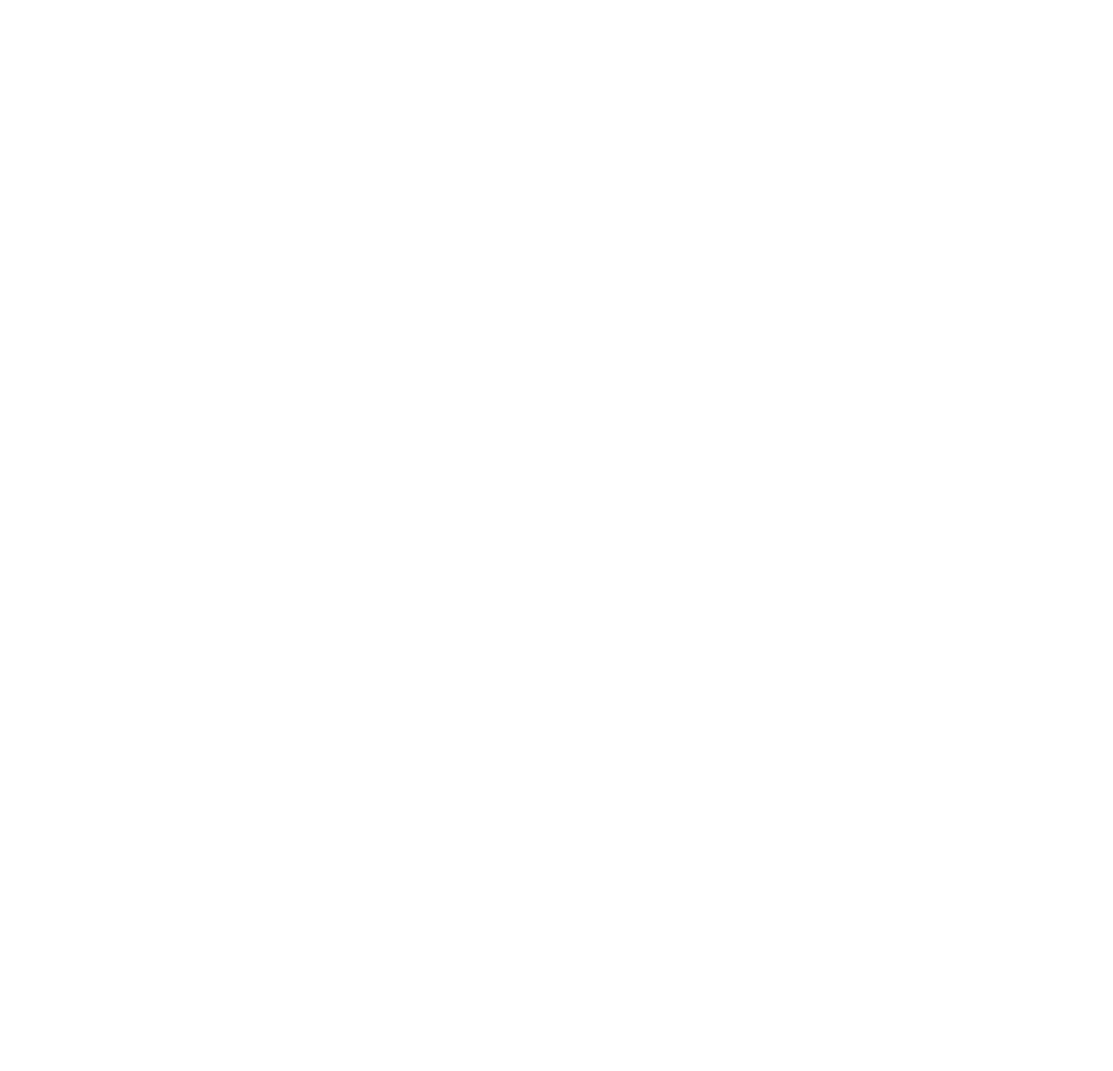
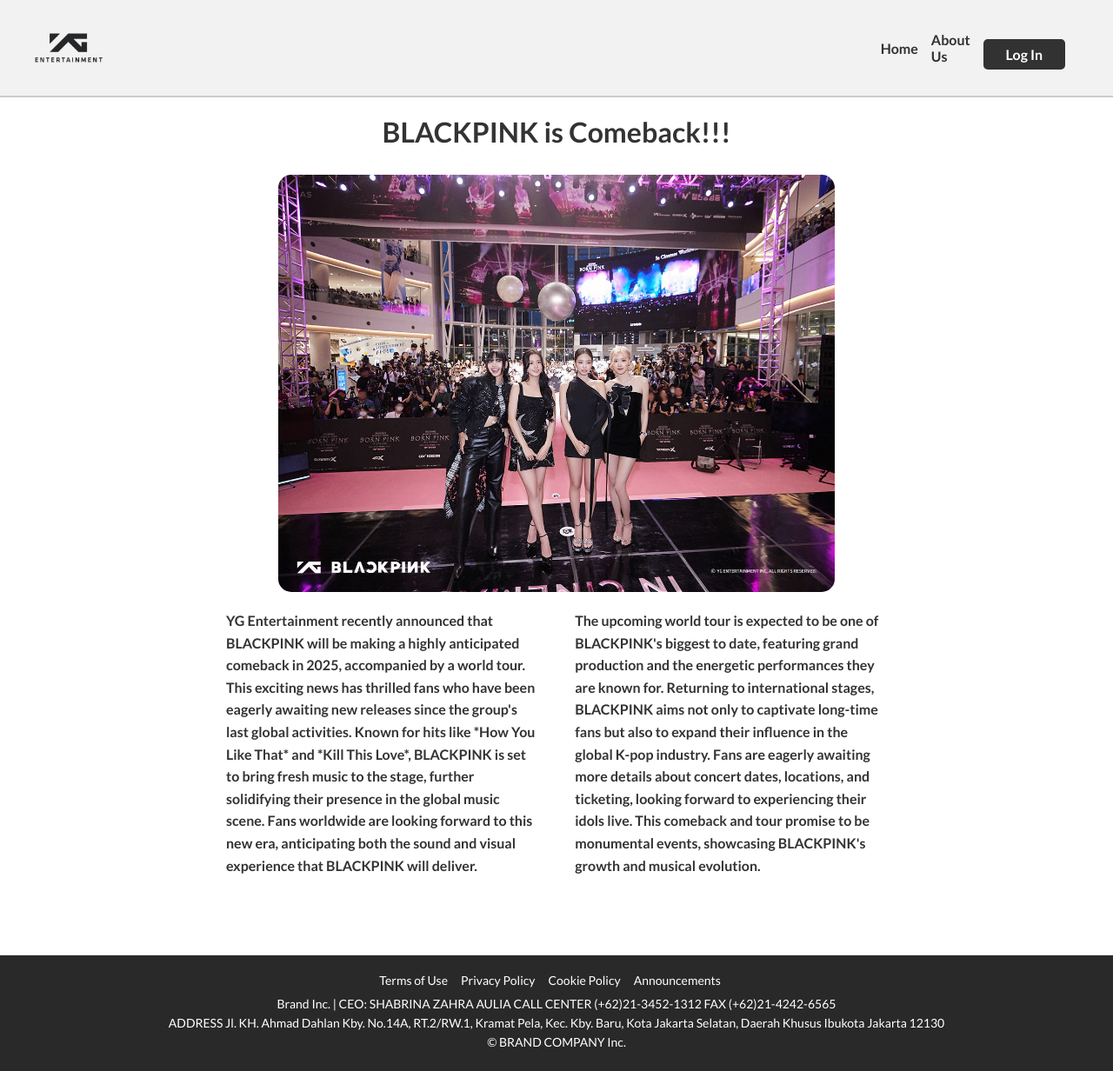
Before and after one commit to Opang666/ReactJS_YG, a React (Vite) app: page /News in a window 1280 px wide. Before the commit this address had no page. Shown: the whole page at 87% size. Before the commit the page ends 800 px from the top, so only its background shows below. Built offline with nearby package versions, Linux system fonts and the light colour scheme.

Commit message:
Edit versi beberapa kali

```diff
--- a/src/App.jsx
+++ b/src/App.jsx
@@ -33,6 +33,7 @@
 import './style/Merchandise.css';
 import './style/Membership.css';
 import './style/Cart.css';
+import './style/News.css';
 
 import AboutUs from './AboutUs';
 import AboutusLogged from './AboutusLogged';
@@ -71,6 +72,7 @@
 import Merchandise from './Merchandise';
 import Membership from './Membership';
 import Cart from './Cart';
+import News from './News';
 
 function App() {
   return (
@@ -113,6 +115,7 @@
         <Route path='/Merchandise' element={< Merchandise />} />
         <Route path='/Membership' element={< Membership />} />
         <Route path='/Cart' element={< Cart />} />
+        <Route path='/News' element={< News />} />
       </Routes>
     </div>
   );
--- a/src/Cart.jsx
+++ b/src/Cart.jsx
@@ -30,11 +30,7 @@
     <div>
       <header>
             <div className="navbar">
-                    <img
-                        src="/images/img/logo_YG.png"
-                        alt="YG Entertainment Logo"
-                        className="logo"
-                    />
+                    <img src="/images/img/logo_YG.png" alt="YG Entertainment Logo" className="logo" />
 
                     <nav>
                         <Link to="/HomeLogged">Home</Link>
@@ -76,7 +72,7 @@
             </header>
 
 
-      <main className="cart">
+      <div className="cart">
         <h1>Cart</h1>
         <p className="cart-info">
           <img src="/images/img/warning.png" alt="Info Icon" />
@@ -108,7 +104,20 @@
           <span id="total-price">Rp0</span>
           <Link to="/ProductDetail" className="checkout-btn"> Check Out</Link>
         </div>
-      </main>
+      </div>
+      <footer>
+                <div className="footer-links">
+                    <a href="#">Terms of Use</a>
+                    <Link to="/PrivacyPolicy">Privacy Policy</Link>
+                    <Link to="/CookiesPolicy">Cookie Policy</Link>
+                    <a href="#">Announcements</a>
+                </div>
+                <div className="footer-info">
+                    <p>Brand Inc. | CEO: SHABRINA ZAHRA AULIA CALL CENTER (+62)21-3452-1312 FAX (+62)21-4242-6565</p>
+                    <p>ADDRESS Jl. KH. Ahmad Dahlan Kby. No.14A, RT.2/RW.1, Kramat Pela, Kec. Kby. Baru, Kota Jakarta Selatan, Daerah Khusus Ibukota Jakarta 12130</p>
+                    <p>© BRAND COMPANY Inc.</p>
+                </div>
+            </footer>
     </div>
   );
 };
--- a/src/Home.jsx
+++ b/src/Home.jsx
@@ -4,7 +4,6 @@
 const Home = () => {
     return (
         <>
-        <body>
             <header>
                 <div className="navbar">
                     <img src="/images/img/logo_YG.png" alt="YG Entertainment Logo" className="logo" />
@@ -31,7 +30,7 @@
             <main>
                 <section className="upcoming-news">
                     <h2 style={{ paddingLeft: "2%" }}>Upcoming News</h2>
-                    <a href="#" className="more-link">More</a>
+                    <Link to="/News" className="more-link">More</Link>
                     <div className="news-grid">
                         <div className="news-item">
                             <img src="/images/img/bp.png" alt="Blackpink Comeback" onClick={() => window.location.href = 'news.html'} />
@@ -119,7 +118,6 @@
                     <p>© BRAND COMPANY Inc.</p>
                 </div>
             </footer>
-        </body>
         </>
     );
 };
--- a/src/HomeLogged.jsx
+++ b/src/HomeLogged.jsx
@@ -1,7 +1,30 @@
+import { useState, useEffect } from "react";
 import { Link } from "react-router-dom";
-import "./style/HomeLogged.css"
 
 const HomeLogged = () => {
+    const [isDropdownOpen, setIsDropdownOpen] = useState(false);
+
+    // Toggle dropdown visibility
+    const toggleDropdown = () => {
+        setIsDropdownOpen((prev) => !prev);
+    };
+
+    // Close dropdown if clicking outside
+    useEffect(() => {
+        const handleOutsideClick = (event) => {
+            const dropdown = document.querySelector('.dropdown');
+            const userButton = document.querySelector('.user-button');
+            if (dropdown && userButton && !dropdown.contains(event.target) && !userButton.contains(event.target)) {
+                setIsDropdownOpen(false);
+            }
+        };
+
+        window.addEventListener("click", handleOutsideClick);
+        return () => {
+            window.removeEventListener("click", handleOutsideClick);
+        };
+    }, []);
+
     return (
         <>
             <header>
@@ -17,11 +40,11 @@
                     </nav>
                 </div>
 
-                <button className="user-button">
+                <button className="user-button" onClick={toggleDropdown}>
                     <img src="/images/img/profile.png" alt="User Icon" className="icon-img" /> Nurzaba
                 </button>
 
-                <div className="dropdown">
+                <div className={`dropdown ${isDropdownOpen ? "show" : ""}`}>
                     <ul>
                         <li><Link to="/Cart">Cart</Link></li>
                         <li><Link to="/Point">Poin</Link></li>
--- a/src/News.jsx
+++ b/src/News.jsx
@@ -1,18 +1,15 @@
-import React from "react";
-import "./News.css";
+import { Link } from "react-router-dom";
 
 const News = () => {
   return (
     <div>
             <header>
                 <div className="navbar">
-          <img src="img/logo_YG.png" alt="YG Entertainment Logo" className="logo" />
+                    <img src="/images/img/logo_YG.png" alt="YG Entertainment Logo" className="logo" />
                     <nav>
-            <a href="home.html">Home</a>
-            <a href="about_us.html">About Us</a>
-            <a href="login.html" className="login-button">
-              Log In
-            </a>
+                        <Link to="/home">Home</Link>
+                        <Link to="/about-us">About Us</Link>
+                        <Link to="/login" className="login-button">Log In</Link>
                     </nav>
                 </div>
             </header>
@@ -21,7 +18,7 @@
       <h3 className="center-heading">BLACKPINK is Comeback!!!</h3>
 
       <div className="banner-image">
-        <img src="img/fullBP.jpeg" alt="BLACKPINK World Tour Banner" />
+        <img src="/images/img/fullBP.jpeg" alt="BLACKPINK World Tour Banner" />
       </div>
 
       {/* Main Content */}
@@ -30,7 +27,7 @@
           YG Entertainment recently announced that BLACKPINK will be making a
           highly anticipated comeback in 2025, accompanied by a world tour.
           This exciting news has thrilled fans who have been eagerly awaiting
-          new releases since the group’s last global activities. Known for hits
+          new releases since the group&apos;s last global activities. Known for hits
           like *How You Like That* and *Kill This Love*, BLACKPINK is set to
           bring fresh music to the stage, further solidifying their presence in
           the global music scene. Fans worldwide are looking forward to this
@@ -39,14 +36,14 @@
         </p>
 
         <p>
-          The upcoming world tour is expected to be one of BLACKPINK’s biggest
+          The upcoming world tour is expected to be one of BLACKPINK&apos;s biggest
           to date, featuring grand production and the energetic performances
           they are known for. Returning to international stages, BLACKPINK aims
           not only to captivate long-time fans but also to expand their
           influence in the global K-pop industry. Fans are eagerly awaiting
           more details about concert dates, locations, and ticketing, looking
           forward to experiencing their idols live. This comeback and tour
-          promise to be monumental events, showcasing BLACKPINK's growth and
+          promise to be monumental events, showcasing BLACKPINK&apos;s growth and
           musical evolution.
         </p>
       </div>
@@ -54,20 +51,13 @@
       <footer>
                 <div className="footer-links">
                     <a href="#">Terms of Use</a>
-          <a href="#">Privacy Policy</a>
-          <a href="#">Cookie Policy</a>
+                    <Link to="/PrivacyPolicy">Privacy Policy</Link>
+                    <Link to="/CookiesPolicy">Cookie Policy</Link>
                     <a href="#">Announcements</a>
                 </div>
                 <div className="footer-info">
-          <p>
-            Brand Inc. | CEO: SHABRINA ZAHRA AULIA CALL CENTER (+62)21-3452-1312
-            FAX (+62)21-4242-6565
-          </p>
-          <p>
-            ADDRESS Jl. KH. Ahmad Dahlan Kby. No.14A, RT.2/RW.1, Kramat Pela,
-            Kec. Kby. Baru, Kota Jakarta Selatan, Daerah Khusus Ibukota Jakarta
-            12130
-          </p>
+                    <p>Brand Inc. | CEO: SHABRINA ZAHRA AULIA CALL CENTER (+62)21-3452-1312 FAX (+62)21-4242-6565</p>
+                    <p>ADDRESS Jl. KH. Ahmad Dahlan Kby. No.14A, RT.2/RW.1, Kramat Pela, Kec. Kby. Baru, Kota Jakarta Selatan, Daerah Khusus Ibukota Jakarta 12130</p>
                     <p>© BRAND COMPANY Inc.</p>
                 </div>
             </footer>
--- a/src/Payment.jsx
+++ b/src/Payment.jsx
@@ -32,17 +32,14 @@
                 </div>
             </header>
 
-      <main className="payment-content">
+      <div className="payment-content">
         <h2>Payment</h2>
         <div className="payment-box">
           <h3>Virtual Account</h3>
           <div className="account-number">4353-5406-3406-4237-5463</div>
           <p className="validity-info">
             <img
-              src="/images/img/warning.png"
-              alt="Warning"
-              style={{ width: "16px", verticalAlign: "middle", marginRight: "5px" }}
-            />
+              src="/images/img/warning.png" alt="Warning" style={{ width: "16px", verticalAlign: "middle", marginRight: "5px" }} />
             Virtual Account is only valid for 1 hour
           </p>
           <div className="button-group">
@@ -52,7 +49,7 @@
             <button className="close-button">Close</button>
           </div>
         </div>
-      </main>
+      </div>
 
       <footer>
         <div className="footer-links">
--- a/src/Payment2.jsx
+++ b/src/Payment2.jsx
@@ -28,7 +28,7 @@
                 </div>
             </header>
 
-            <main className="payment-content">
+            <div className="payment-content">
                 <h2>Payment</h2>
                     <div className="payment-box">
                         <h3>Payment Confirm</h3>
@@ -37,7 +37,7 @@
                         <img src="/images/img/sukses.png" className="animated-image" alt="Success" />
                     </div>
                     <h1 id="point">+350 Point</h1>
-            </main>
+            </div>
 
             <footer>
                 <div className="footer-links">
--- a/src/style/Payment.css
+++ b/src/style/Payment.css
@@ -142,7 +142,6 @@
   border-bottom: none;
   }
 
-
     .payment-content {
       max-width: 600px;
       margin: 40px auto;
```
Lines whose indentation alone changed are shown as unchanged.
